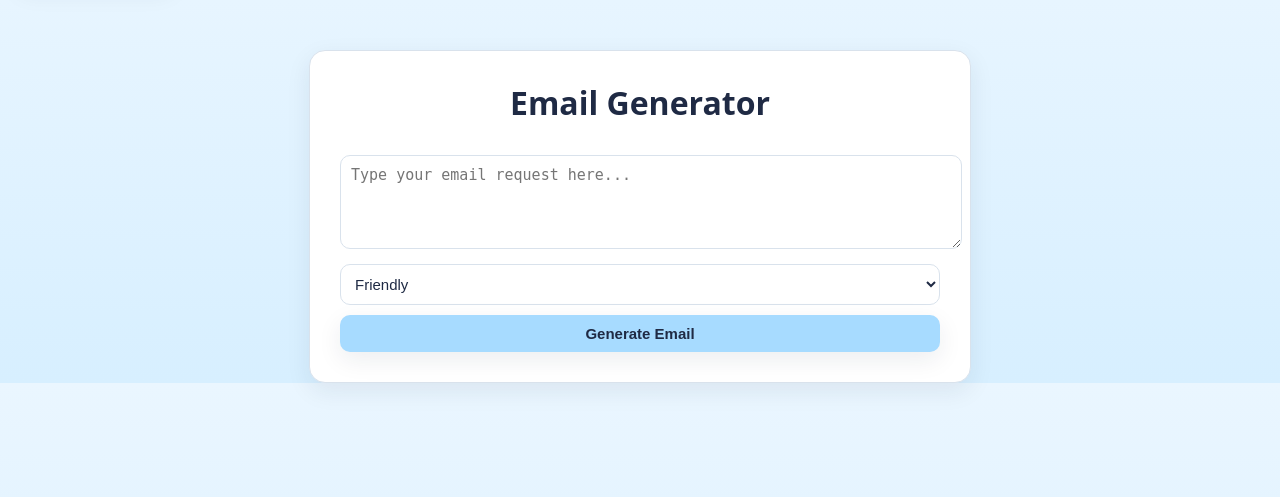
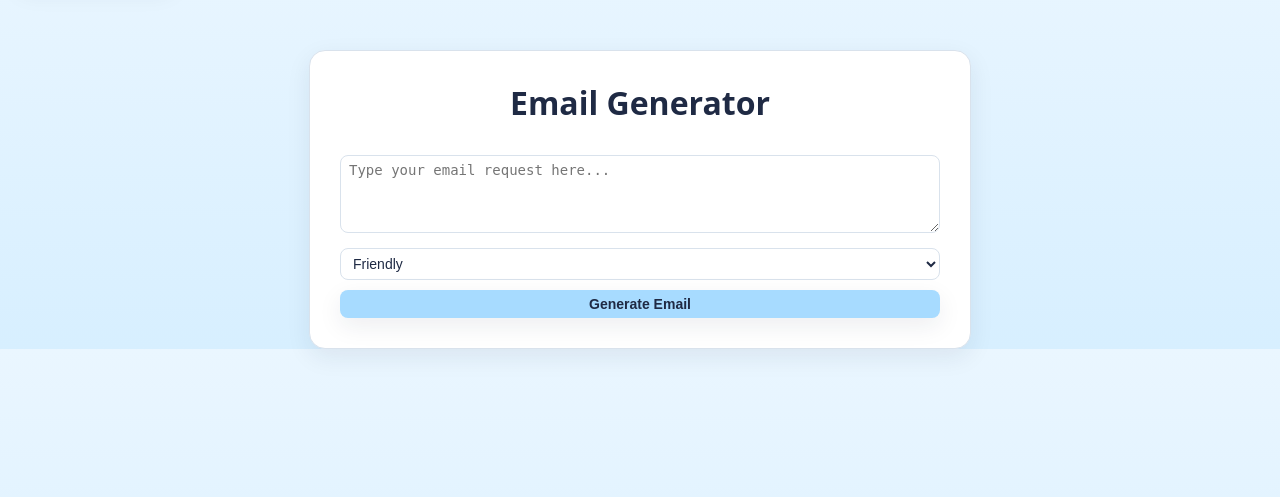
Before and after one commit to CS222-UIUC/fa25-fa25-team019-CM3, a Flask app: page / in a window 1280 px wide. Shown: the part 69-566 px from the top of the page. Run offline with Flask 3, Linux system fonts and the light colour scheme.

Commit message:
fixed homepage text boxes

```diff
--- a/backend/templates/home.html
+++ b/backend/templates/home.html
@@ -53,13 +53,13 @@
     textarea, select, button, input {
       width: 100%;
       margin-top: 10px;
-      padding: 10px;
-      border-radius: 10px;
+      padding: 6px 8px;      /* smaller */
+      border-radius: 8px;
       border: 1px solid var(--border);
-      font-size: 15px;
+      font-size: 14px;       /* reduced text */
       background: var(--white);
       color: var(--ink);
-      transition: background 0.3s ease, color 0.3s ease;
+      box-sizing: border-box;
     }
 
     button {
@@ -145,6 +145,13 @@
 
     .success { color: #22c55e; font-weight: 600; }
     .error { color: #ef4444; font-weight: 600; }
+
+    #emailBody input {
+      width: auto !important;
+      max-width: 200px;
+      padding: 4px 6px !important;
+      display: inline-block !important;
+    }
   </style>
 </head>
 
```
